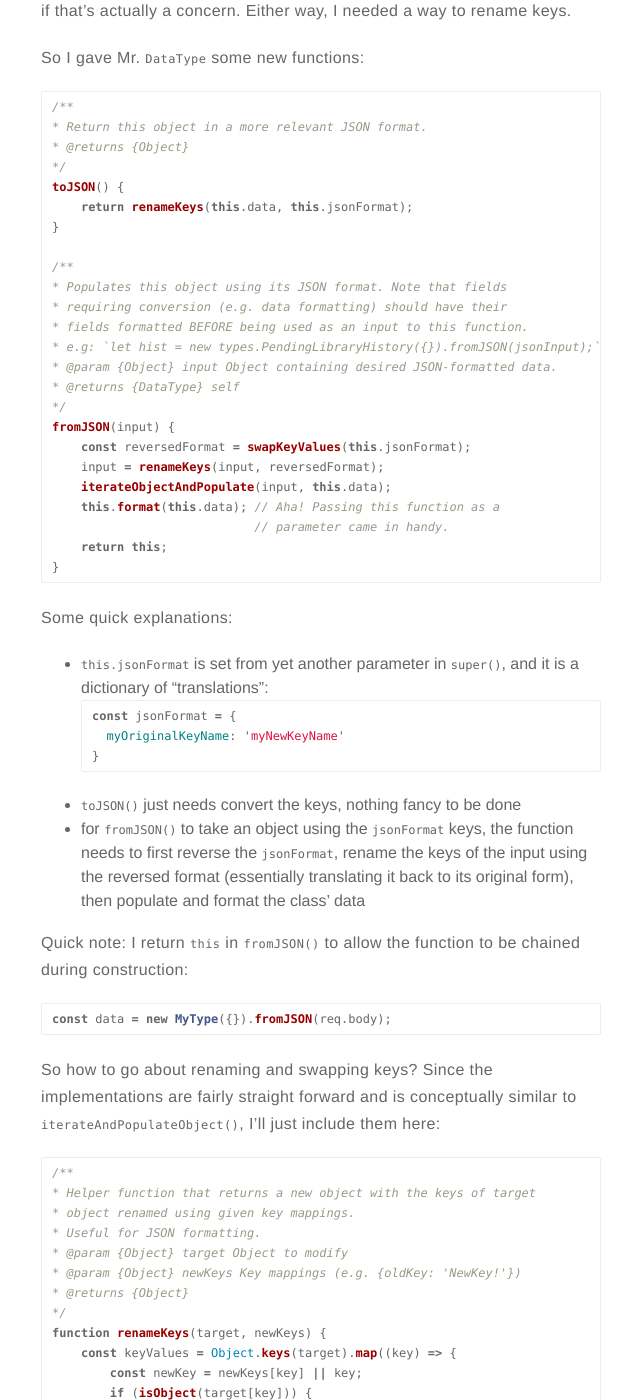
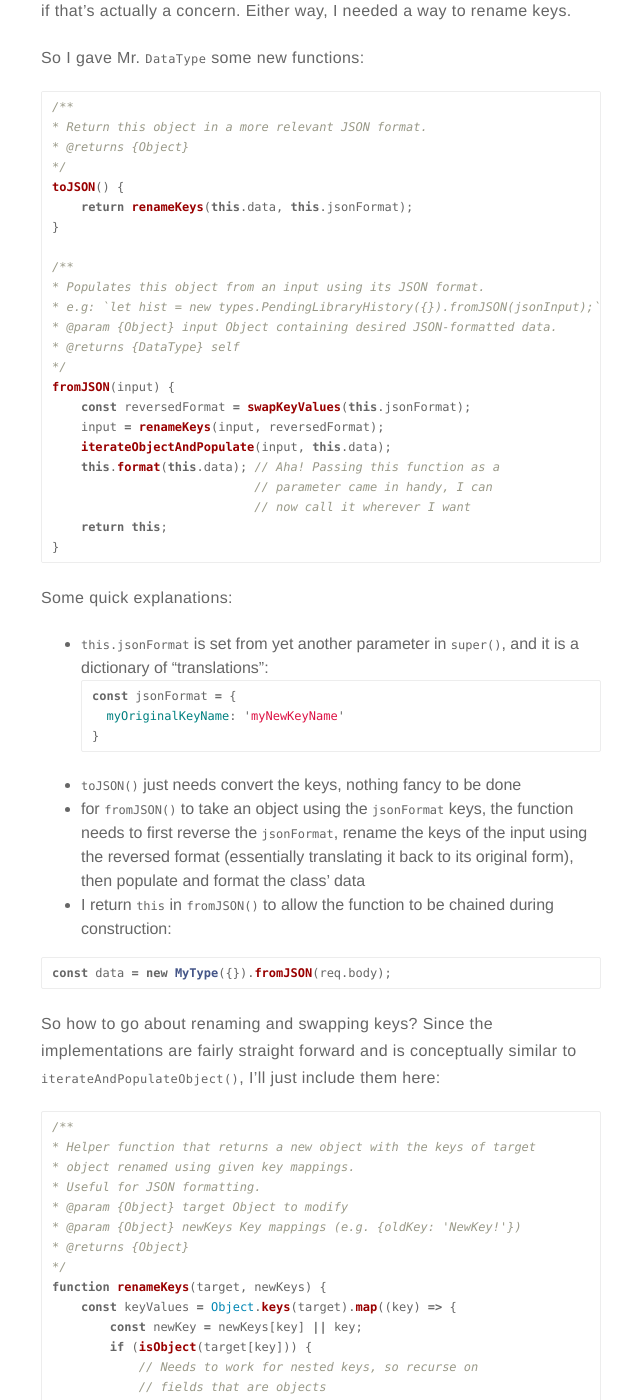
Before and after one commit to bobheadxi/bobheadxi.github.io, a Jekyll site: the page built from _posts/2018-2-1-object-casting-in-javascript.md, in a window 1280 px wide and 1400 px high, scrolled down 6875 px. Shown: the whole window, without its empty margins (319-959 px from the left). Built offline with Jekyll 4.4.1, drawn with Linux system fonts in a browser that asks for light colours; emoji names are drawn with the system emoji font.

Commit message:
Fix faulty documentation
Always keep your documentation up to date kids!

````diff
--- a/_posts/2018-2-1-object-casting-in-javascript.md
+++ b/_posts/2018-2-1-object-casting-in-javascript.md
@@ -272,9 +272,7 @@ toJSON() {
 }
 
 /**
-* Populates this object using its JSON format. Note that fields
-* requiring conversion (e.g. data formatting) should have their
-* fields formatted BEFORE being used as an input to this function.
+* Populates this object from an input using its JSON format.
 * e.g: `let hist = new types.PendingLibraryHistory({}).fromJSON(jsonInput);`
 * @param {Object} input Object containing desired JSON-formatted data.
 * @returns {DataType} self
@@ -284,7 +282,8 @@ fromJSON(input) {
     input = renameKeys(input, reversedFormat);
     iterateObjectAndPopulate(input, this.data);
     this.format(this.data); // Aha! Passing this function as a
-                            // parameter came in handy.
+                            // parameter came in handy, I can
+			    // now call it wherever I want
     return this;
 }
 ```
@@ -298,8 +297,7 @@ const jsonFormat = {
 ```
 - `toJSON()` just needs convert the keys, nothing fancy to be done
 - for `fromJSON()` to take an object using the `jsonFormat` keys, the function needs to first reverse the `jsonFormat`, rename the keys of the input using the reversed format (essentially translating it back to its original form), then populate and format the class' data
-
-Quick note: I return `this` in `fromJSON()` to allow the function to be chained during construction:
+- I return `this` in `fromJSON()` to allow the function to be chained during construction:
 
 ```js
 const data = new MyType({}).fromJSON(req.body);
````
